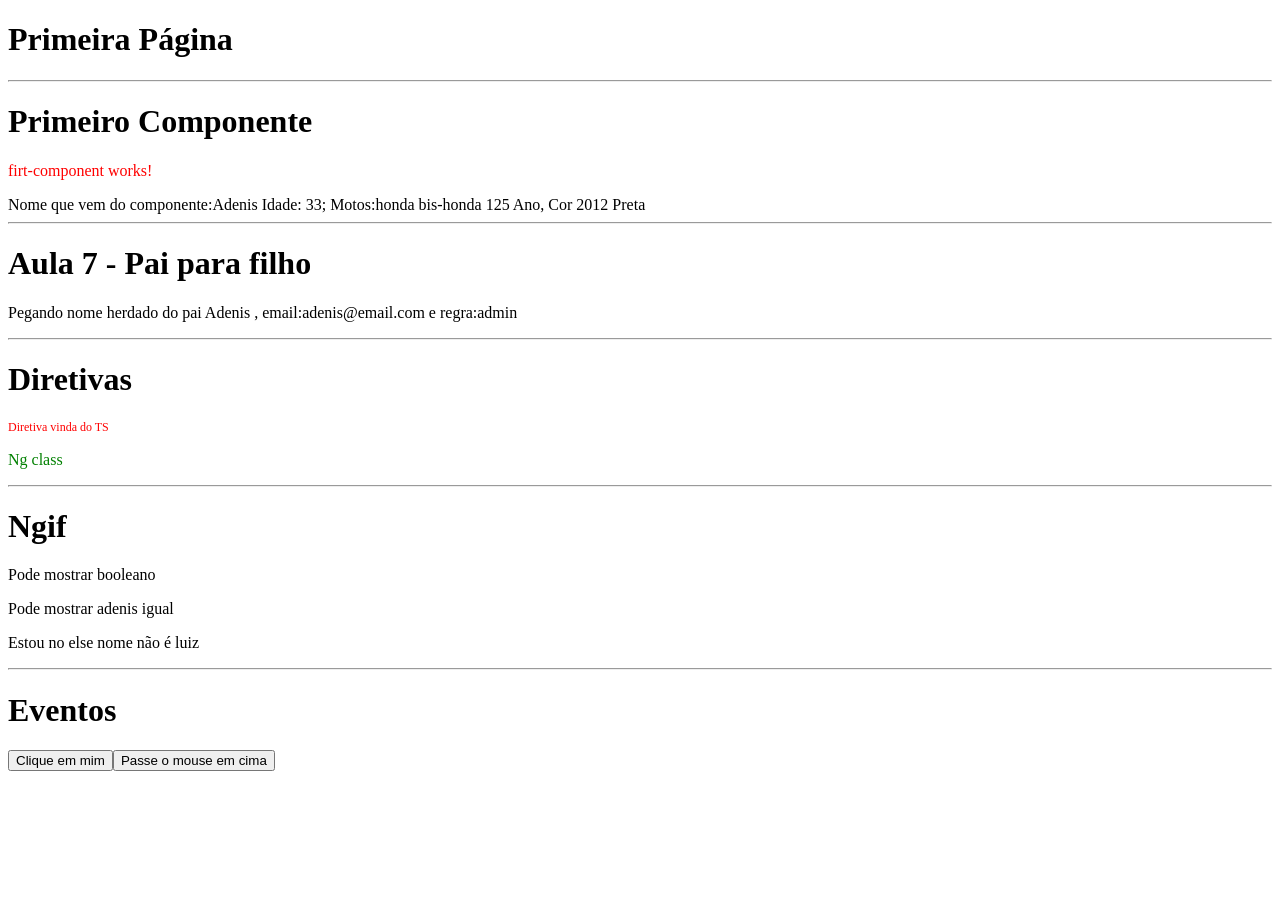
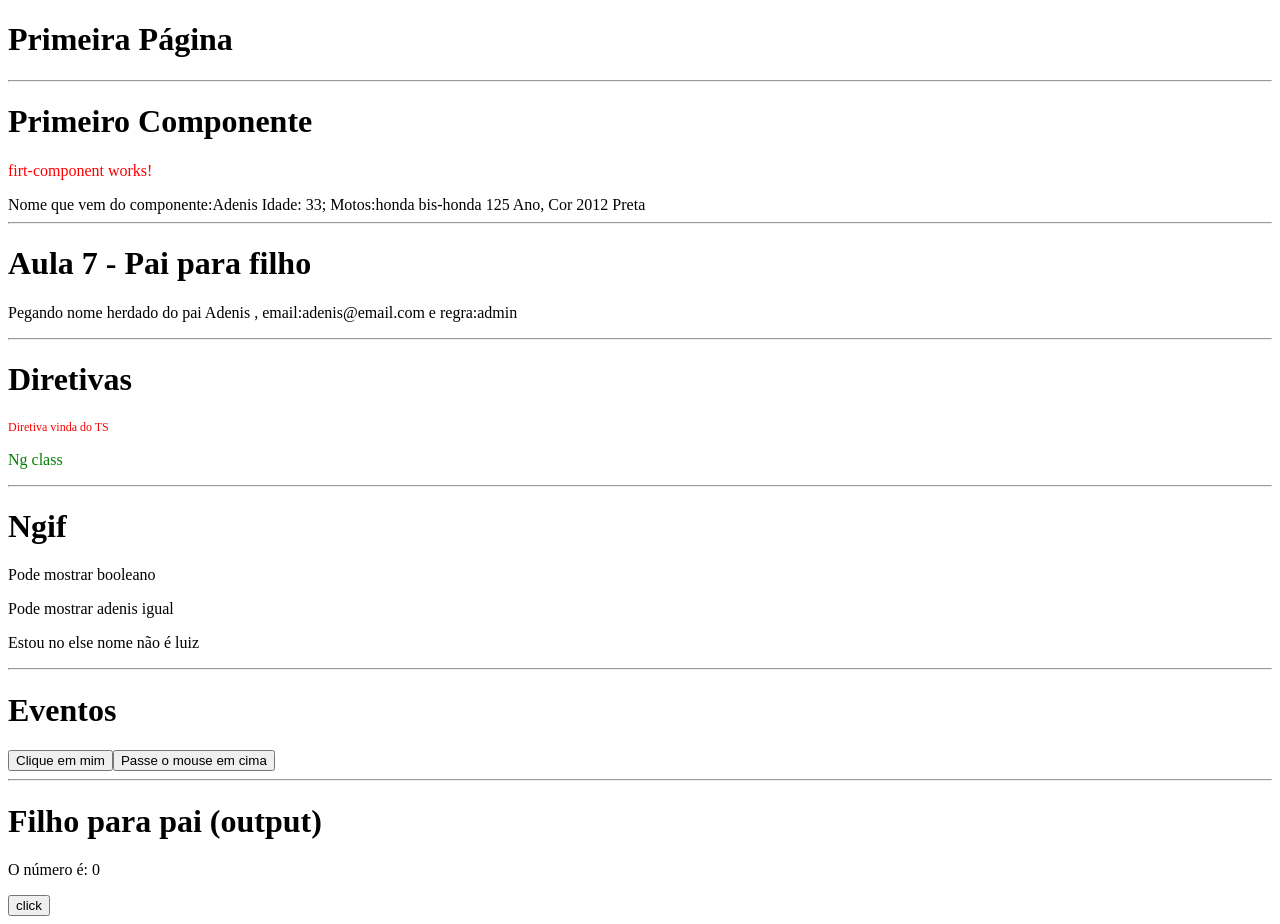
Before and after one commit to adenisluiz/angular_cliente_publico, an Angular app: page / in a window 1280 px wide. Before the commit the page ends 800 px from the top, so only its background shows below. Built offline with nearby package versions, Linux system fonts and the light colour scheme.

Commit message:
Emitter output filho para pai

```diff
--- a/src/app/app.component.html
+++ b/src/app/app.component.html
@@ -23,3 +23,7 @@
 <hr>
 <h1>Eventos</h1>
 <app-events></app-events>
+
+<hr>
+<h1>Filho para pai (output)</h1>
+<app-emitter></app-emitter>
--- a/src/app/app.module.ts
+++ b/src/app/app.module.ts
@@ -9,6 +9,8 @@
 import { DiretivasComponent } from './components/diretivas/diretivas.component';
 import { IfRenderComponent } from './components/if-render/if-render.component';
 import { EventsComponent } from './components/events/events.component';
+import { EmitterComponent } from './components/emitter/emitter.component';
+import { ChangeNumberComponent } from './components/change-number/change-number.component';
 
 @NgModule({
   declarations: [
@@ -18,7 +20,9 @@
     ParentDataComponent,
     DiretivasComponent,
     IfRenderComponent,
-    EventsComponent
+    EventsComponent,
+    EmitterComponent,
+    ChangeNumberComponent
   ],
   imports: [
     BrowserModule,
--- /dev/null
+++ b/src/app/components/change-number/change-number.component.html
@@ -0,0 +1,2 @@
+
+<button (click)="handleClick()">click</button>
--- /dev/null
+++ b/src/app/components/change-number/change-number.component.ts
@@ -0,0 +1,15 @@
+import { Component,Output,EventEmitter } from '@angular/core';
+
+@Component({
+  selector: 'app-change-number',
+  templateUrl: './change-number.component.html',
+  styleUrls: ['./change-number.component.css']
+})
+export class ChangeNumberComponent {
+
+  @Output() changeNumber:EventEmitter<any>=new EventEmitter();
+  handleClick(){
+this.changeNumber.emit();
+  }
+
+}
--- /dev/null
+++ b/src/app/components/emitter/emitter.component.html
@@ -0,0 +1,2 @@
+<p>O número é: {{myNumber}}</p>
+<app-change-number (changeNumber)="onChangeNumber()"></app-change-number>
--- /dev/null
+++ b/src/app/components/emitter/emitter.component.ts
@@ -0,0 +1,16 @@
+import { Component } from '@angular/core';
+
+@Component({
+  selector: 'app-emitter',
+  templateUrl: './emitter.component.html',
+  styleUrls: ['./emitter.component.css']
+})
+export class EmitterComponent {
+  myNumber:number=0;
+  onChangeNumber(){
+    console.log("Aqui");
+
+    this.myNumber=Math.floor(Math.random() * 10);
+  }
+
+}
```
Also changed, not shown: src/app/components/change-number/change-number.component.css (added), src/app/components/emitter/emitter.component.css (added), 2 other files (tests, documents, lock files or other folders).
